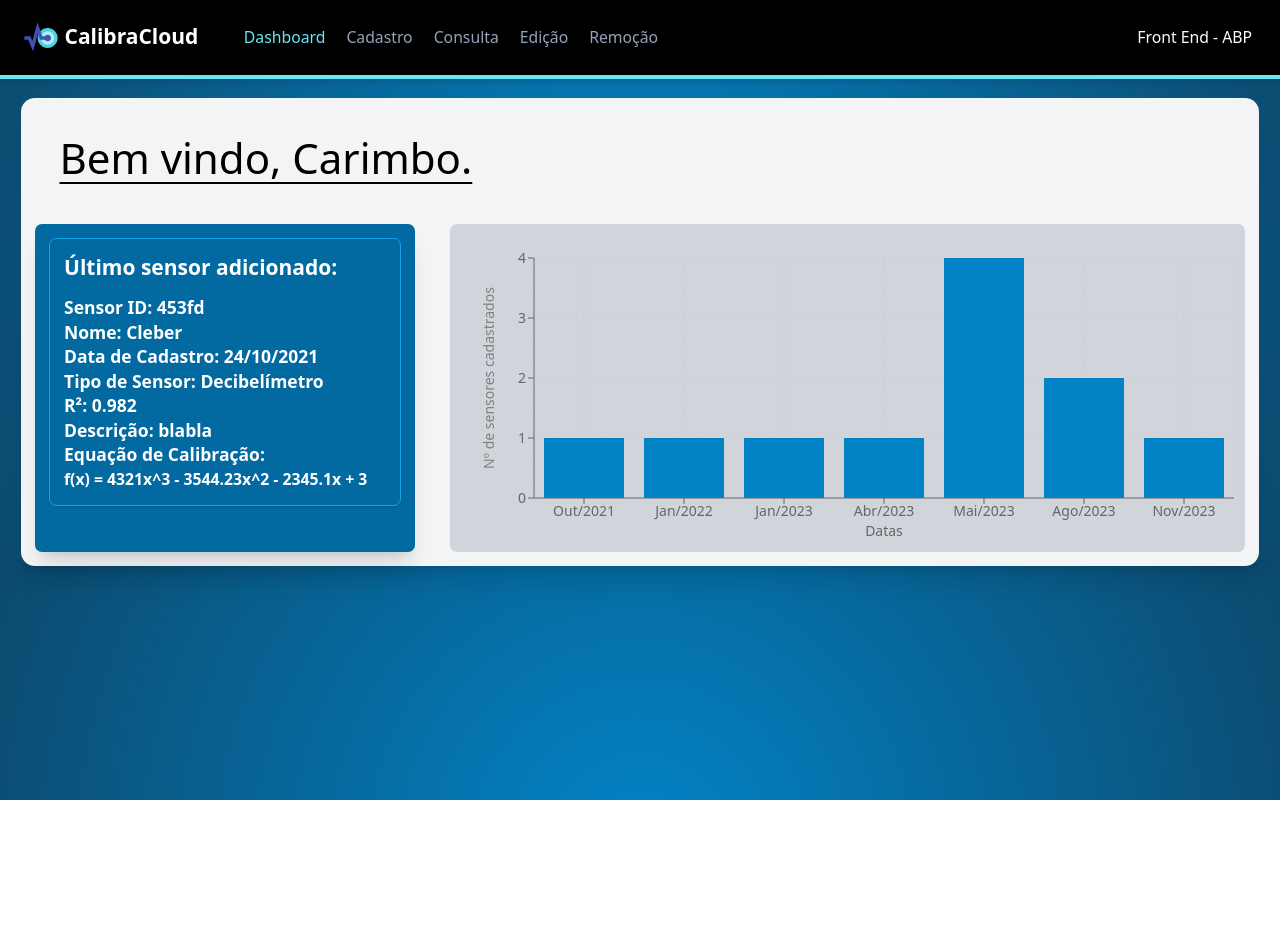
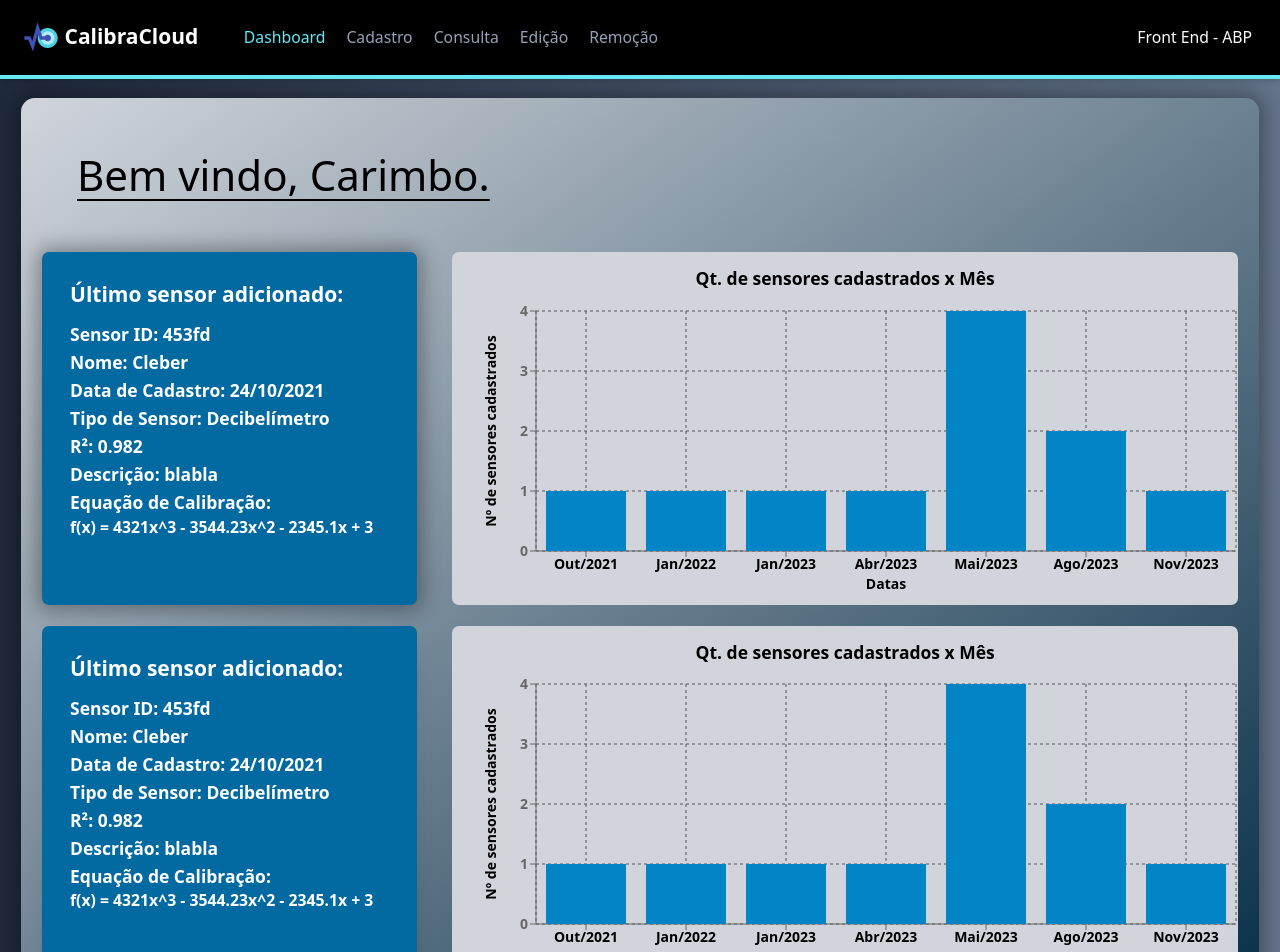
Before and after one commit to LucasMeller13/CalibraCloud, a React (Vite) app: page / in a window 1280 px wide. Shown: the top 952 px of the page. Before the commit the page ends 800 px from the top, so only its background shows below. Built offline with nearby package versions, Linux system fonts and the light colour scheme; what @radix-ui/themes would draw is missing.

Commit message:
Estilização Dashboard

```diff
--- a/index.html
+++ b/index.html
@@ -6,7 +6,7 @@
     <meta name="viewport" content="width=device-width, initial-scale=1.0" />
     <title>Vite + React + React Router</title>
   </head>
-  <body class="bg-radial-at-center from-sky-600 to-sky-900 overflow-scroll">
+  <body class="bg-gradient-to-r from-slate-800 to-slate-500 overflow-scroll">
     <div id="root"></div>
     <script type="module" src="/src/main.jsx"></script>
   </body>
--- a/src/routes/Charts.jsx
+++ b/src/routes/Charts.jsx
@@ -16,6 +16,11 @@ const LineChartSensor = ({ data }) => {
 
 const BarChartSensor = ({ data }) => {
     return (
+        <>
+        <div>
+            <h2 className='text-center font-semibold text-xl'>Qt. de sensores cadastrados x Mês</h2>
+        </div>
+
         <BarChart
             width={800}
             height={300}
@@ -24,22 +29,24 @@ const BarChartSensor = ({ data }) => {
                 top: 20, right: 30, left: 10, bottom: 10,
             }}
         >
-            <CartesianGrid strokeDasharray="3 3" />
-            <XAxis dataKey="monthYear"
+            <CartesianGrid strokeDasharray="3 3" stroke="#545454" />
+            <XAxis className='font-semibold' dataKey="monthYear"
                     label={{
                         value: 'Datas',
                         position: 'insideBottom',
                         offset: -8,
                         style: {
                         textAnchor: 'middle',
-                        fill: '#666' // You can set the color of the label text here
+                        fill: '#000000'
                         }
-                    }}  />
-            <YAxis label={{ value: 'Nº de sensores cadastrados', angle: -90, position: 'insideLeft', style: {textAnchor: 'middle'} , offset: 15}}
+                    }}
+                    tick={{ fill: '#000000' }}/>
+            <YAxis className='font-semibold' label={{ value: 'Nº de sensores cadastrados', angle: -90, position: 'insideLeft', style: {textAnchor: 'middle', fill: '#000000' } , offset: 15}}
             />
-            <Tooltip />
+            <Tooltip  />
             <Bar dataKey="quantity" name='Nº de sensores cadastrados' fill="#0284c7" />
-        </BarChart>
+            </BarChart>
+            </>
     );
 };
 
--- a/src/routes/Consulta.jsx
+++ b/src/routes/Consulta.jsx
@@ -79,7 +79,7 @@ export default function Consulta() {
   return (
     <>
     <div>
-    <form method="get" className="rounded-xl bg-gray-100 pl-6 pr-6 pb-6 pt-4 shadow-2xl" onSubmit={consultarSensor}>
+    <form method="get" className="rounded-xl bg-gray-100 pl-6 pr-6 pb-6 pt-4" onSubmit={consultarSensor}>
 
         <label htmlFor="sensorId" className="block text-black-600"><strong>ID</strong></label>
         <input
@@ -158,7 +158,7 @@ export default function Consulta() {
         <div className="text-center text-black italic text-lg mt-5"><strong>Nenhum sensor encontrado.</strong></div>
       ) : (
         sensoresFiltrados.map(sensor => (
-          <div key={sensor.id} className="bg-white shadow-2xl rounded-lg overflow-hidden my-4">
+          <div key={sensor.id} className="bg-white rounded-lg overflow-hidden my-4">
             <div className="p-5 border-b font-semibold text-black border-gray-200">
               <h3 className="text-lg">ID: {sensor.id}</h3>
               <p className="">Nome pessoa: {sensor.nomePessoa}</p>
--- a/src/routes/Dashboard.jsx
+++ b/src/routes/Dashboard.jsx
@@ -127,28 +127,51 @@ export default function Dashboard() {
 
   return (
     <>
-      <div className='bg-gray-100 p-1 rounded-2xl shadow-xl'>
-        <h1 className='text-5xl m-10 underline-offset-8 underline decoration-2'>Bem vindo, Carimbo.</h1>
-        <div className="grid grid-cols-3 gap-4 f">
-          <div className=" bg-sky-700 p-4 m-3 rounded-lg shadow-xl">
-            <div className='border border-sky-500 p-4 rounded-lg shadow font-semibold text-xl text-white'>
-              <h2 className='text-2xl font-bold mb-4'>Último sensor adicionado:</h2>
-              <p>Sensor ID: {selectedSensor[selectedSensor.length - 1].id}</p>
-              <p>Nome: {selectedSensor[selectedSensor.length - 1].nomePessoa}</p>
-              <p>Data de Cadastro: {returnDataFormat(selectedSensor[selectedSensor.length - 1].data)}</p>
-              <p>Tipo de Sensor: {returnNomeSensor(selectedSensor[selectedSensor.length - 1].tipoSensor)}</p>
-              <p>R²: {selectedSensor[selectedSensor.length - 1].r2}</p>
-              <p className='break-words'>Descrição: {selectedSensor[selectedSensor.length - 1].descricao}</p>
-              <p>Equação de Calibração:</p>
-              <p className='text-lg'>  {selectedSensor[selectedSensor.length - 1].equacaoCalibracao}</p>
+      <div className='transition ease-in-out delay-50 hover:-translate-y-0.5 p-3 rounded-2xl
+                      strong-shadow bg-gradient-diagonal'>
+        <div className='m-10 p-3 underline-offset-8 underline decoration-2'>
+          <h1 className='text-5xl underline-offset-8'>Bem vindo, Carimbo.</h1>
+        </div>
+        <div className='.bg-gradient-diagonal'>
+          <div className="grid grid-cols-3 gap-4">
+            <div className="bg-sky-700 p-4 m-3 rounded-lg strong-shadow hover:bg-sky-600 transition ease-in-out delay-50 hover:-translate-y-0.5">
+              <div className=' p-4 rounded-lg font-semibold text-xl text-white'>
+                <h2 className='text-2xl font-bold mb-4'>Último sensor adicionado:</h2>
+                <p className='mt-1'>Sensor ID: {selectedSensor[selectedSensor.length - 1].id}</p>
+                <p className='mt-1'>Nome: {selectedSensor[selectedSensor.length - 1].nomePessoa}</p>
+                <p className='mt-1'>Data de Cadastro: {returnDataFormat(selectedSensor[selectedSensor.length - 1].data)}</p>
+                <p className='mt-1'>Tipo de Sensor: {returnNomeSensor(selectedSensor[selectedSensor.length - 1].tipoSensor)}</p>
+                <p className='mt-1'>R²: {selectedSensor[selectedSensor.length - 1].r2}</p>
+                <p className='break-words mt-1'>Descrição: {selectedSensor[selectedSensor.length - 1].descricao}</p>
+                <p className='mt-1'>Equação de Calibração:</p>
+                <p className='text-lg'>  {selectedSensor[selectedSensor.length - 1].equacaoCalibracao}</p>
+              </div>
+            </div>
+            <div className="p-4 m-3 col-span-2 bg-gray-300 rounded-lg transition ease-in-out delay-50 hover:-translate-y-0.5">
+              <BarChartSensor data={returnQtData(selectedSensor)} />
             </div>
           </div>
-          <div className="p-4 m-3 col-span-2 bg-gray-300 rounded-lg">
-            <BarChartSensor data={returnQtData(selectedSensor)} />
+              <div className="grid grid-cols-3 gap-4 f">
+                <div className="bg-sky-700 p-4 m-3 rounded-lg shadow-xl hover:bg-sky-600 transition ease-in-out delay-50 hover:-translate-y-0.5">
+                  <div className=' p-4 rounded-lg font-semibold text-xl text-white'>
+                    <h2 className='text-2xl font-bold mb-4'>Último sensor adicionado:</h2>
+                    <p className='mt-1'>Sensor ID: {selectedSensor[selectedSensor.length - 1].id}</p>
+                    <p className='mt-1'>Nome: {selectedSensor[selectedSensor.length - 1].nomePessoa}</p>
+                    <p className='mt-1'>Data de Cadastro: {returnDataFormat(selectedSensor[selectedSensor.length - 1].data)}</p>
+                    <p className='mt-1'>Tipo de Sensor: {returnNomeSensor(selectedSensor[selectedSensor.length - 1].tipoSensor)}</p>
+                    <p className='mt-1'>R²: {selectedSensor[selectedSensor.length - 1].r2}</p>
+                    <p className='break-words mt-1'>Descrição: {selectedSensor[selectedSensor.length - 1].descricao}</p>
+                    <p className='mt-1'>Equação de Calibração:</p>
+                    <p className='text-lg'>  {selectedSensor[selectedSensor.length - 1].equacaoCalibracao}</p>
+                  </div>
+                </div>
+                <div className="p-4 m-3 col-span-2 bg-gray-300 rounded-lg transition ease-in-out delay-50 hover:-translate-y-0.5">
+                  <BarChartSensor data={returnQtData(selectedSensor)} />
+                </div>
+              </div>
           </div>
-        </div>
-
       </div>
+      <div className='mt-40'></div>
     </>
   );
 }
--- a/src/style.css
+++ b/src/style.css
@@ -11,3 +11,18 @@
   -moz-osx-font-smoothing: grayscale;
   -webkit-text-size-adjust: 100%;
 }
+
+.bg-gradient-diagonal {
+  background-image: linear-gradient(to bottom right, #d1d5db, #082f49);
+}
+
+.strong-shadow {
+  box-shadow: 0 0 20px 5px rgba(0, 0, 0, 0.33);
+}
+
+.chart-container {
+  backdrop-filter: blur(10px);
+  background-color: rgba(255, 255, 255, 0.5);
+  padding: 20px;
+  border-radius: 10px;
+}
```
